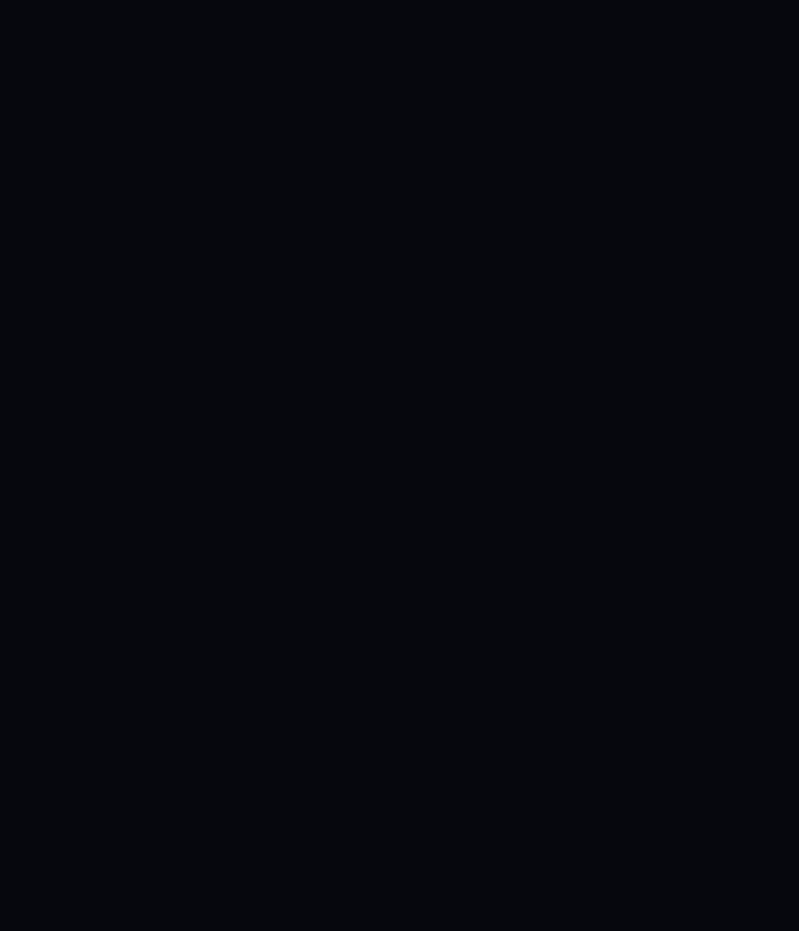
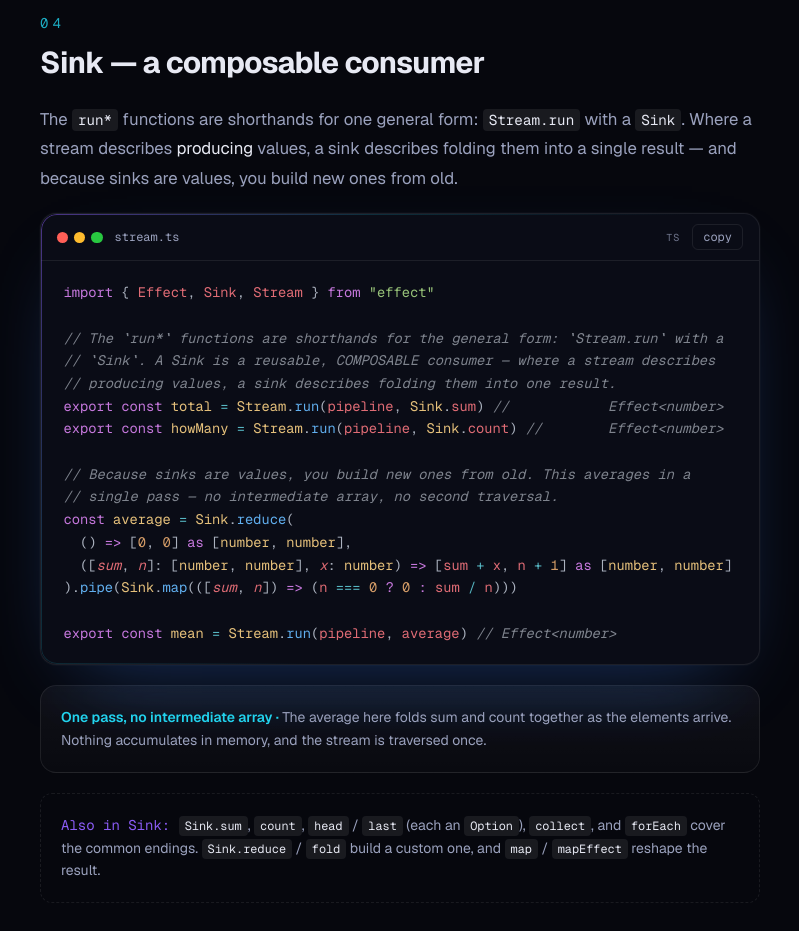
Before and after one commit to rashedInt32/effective-tutorial, a Next.js app: page /reference/stream in a window 1280 px wide. Shown: the part 2760-3691 px from the top of the page, without its empty margins (240-1039 px from the left). Before the commit the page ends 2789 px from the top, so only its background shows below. Built offline with nearby package versions, Linux system fonts and the light colour scheme.

Commit message:
content: add Sink to the Stream guide

```diff
--- a/app/reference/stream/page.tsx
+++ b/app/reference/stream/page.tsx
@@ -14,7 +14,7 @@
 const FILE = "reference/stream.ts"
 
 export default async function Page() {
-  const snip = await highlightRegions(FILE, ["build", "transform", "run"])
+  const snip = await highlightRegions(FILE, ["build", "transform", "run", "sink"])
 
   return (
     <>
@@ -101,6 +101,29 @@
           .
         </ModuleNote>
       </Section>
+
+      {/* Sink */}
+      <Section n="04" title="Sink — a composable consumer">
+        <p className="prose-text">
+          The <Code>run*</Code> functions are shorthands for one general form:{" "}
+          <Code>Stream.run</Code> with a <Code>Sink</Code>. Where a stream
+          describes <em>producing</em> values, a sink describes folding them into
+          a single result — and because sinks are values, you build new ones from
+          old.
+        </p>
+        <CodeFrame {...snip.sink} filename="stream.ts" lang="ts" />
+        <Callout label="One pass, no intermediate array">
+          The average here folds sum and count together as the elements arrive.
+          Nothing accumulates in memory, and the stream is traversed once.
+        </Callout>
+        <ModuleNote module="Sink">
+          <Code>Sink.sum</Code>, <Code>count</Code>, <Code>head</Code> /{" "}
+          <Code>last</Code> (each an <Code>Option</Code>), <Code>collect</Code>,
+          and <Code>forEach</Code> cover the common endings.{" "}
+          <Code>Sink.reduce</Code> / <Code>fold</Code> build a custom one, and{" "}
+          <Code>map</Code> / <Code>mapEffect</Code> reshape the result.
+        </ModuleNote>
+      </Section>
     </>
   )
 }
--- a/examples/reference/stream.ts
+++ b/examples/reference/stream.ts
@@ -1,4 +1,4 @@
-import { Effect, Stream } from "effect"
+import { Effect, Sink, Stream } from "effect"
 
 // A `Stream<A, E, R>` is a pull-based sequence of zero-or-more `A`s — think of it
 // as an Effect that yields many results over time. It's lazy and resource-safe:
@@ -34,3 +34,20 @@
 export const printed = Stream.runForEach(pipeline, (n) => Effect.log(`${n}`)) // Effect<void>
 export const drained = Stream.runDrain(pipeline) // Effect<void>
 // #endregion run
+
+// #region sink
+// The `run*` functions are shorthands for the general form: `Stream.run` with a
+// `Sink`. A Sink is a reusable, COMPOSABLE consumer — where a stream describes
+// producing values, a sink describes folding them into one result.
+export const total = Stream.run(pipeline, Sink.sum) //            Effect<number>
+export const howMany = Stream.run(pipeline, Sink.count) //        Effect<number>
+
+// Because sinks are values, you build new ones from old. This averages in a
+// single pass — no intermediate array, no second traversal.
+const average = Sink.reduce(
+  () => [0, 0] as [number, number],
+  ([sum, n]: [number, number], x: number) => [sum + x, n + 1] as [number, number]
+).pipe(Sink.map(([sum, n]) => (n === 0 ? 0 : sum / n)))
+
+export const mean = Stream.run(pipeline, average) // Effect<number>
+// #endregion sink
```
